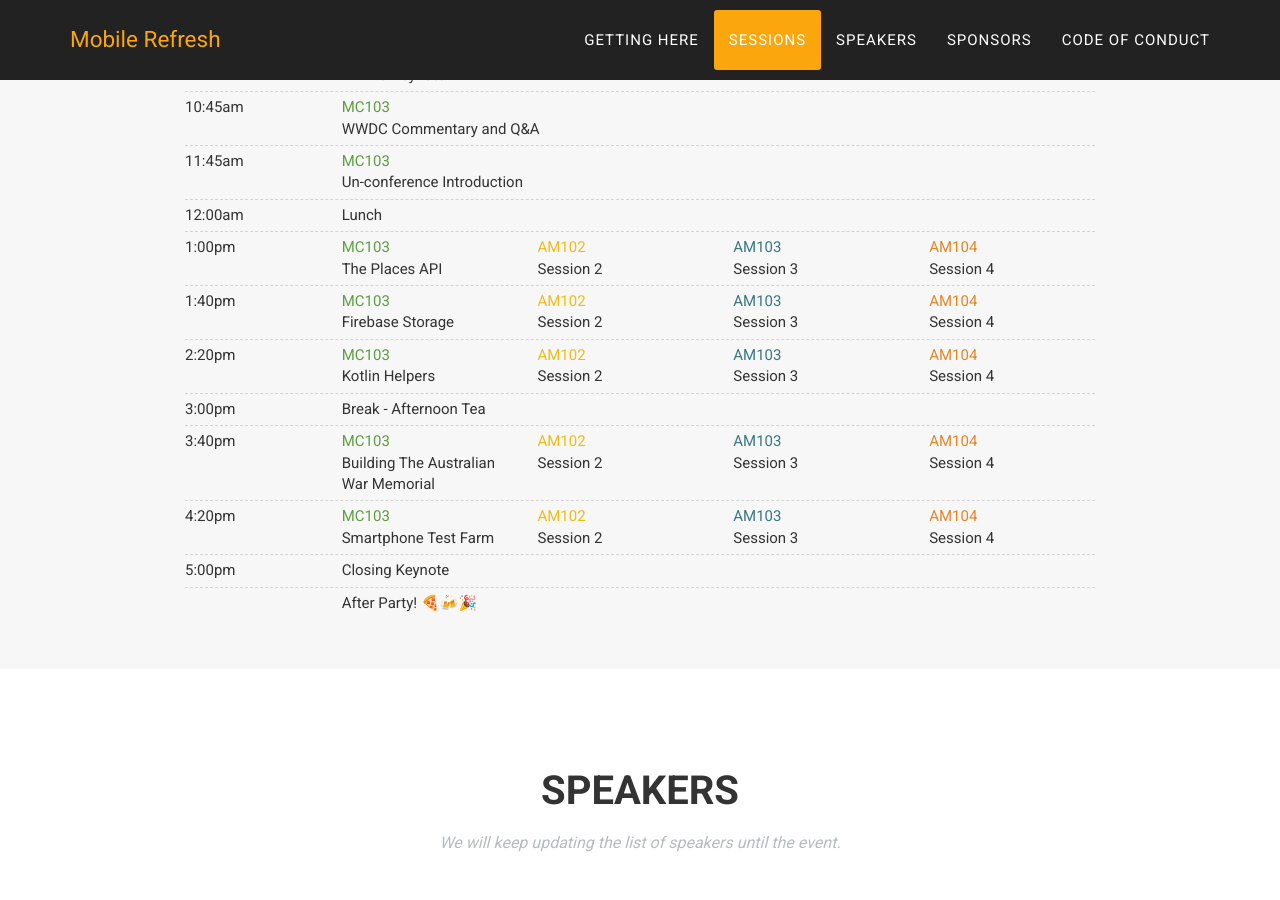
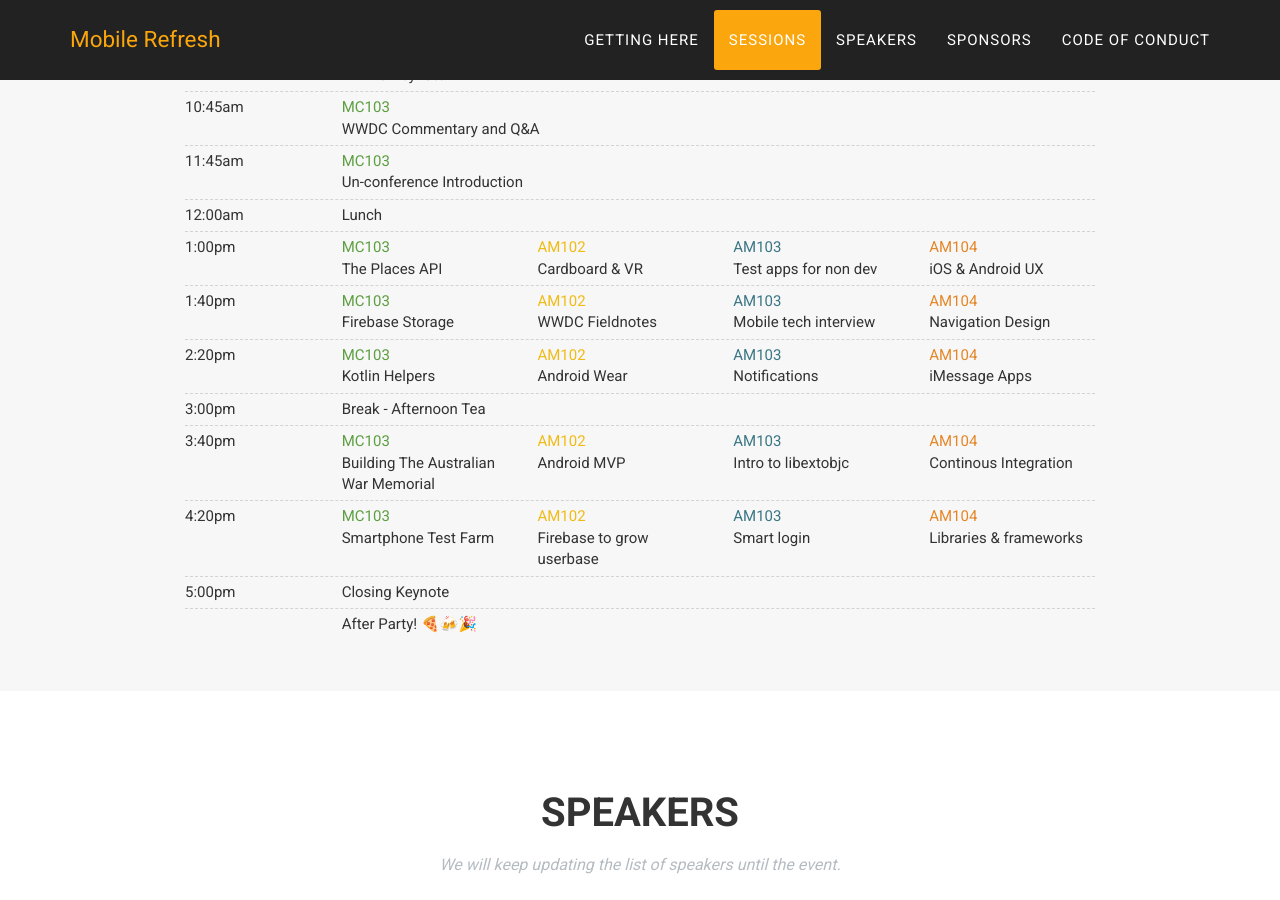
Before and after one commit to MostafaGazar/MostafaGazar.github.io, a Jekyll site: the page built from index.html, in a window 1280 px wide and 900 px high, scrolled down 2298 px. Built offline with Jekyll 4.4.1, drawn with Linux system fonts in a browser that asks for light colours; some web fonts are replaced.

Commit message:
sessions updated

```diff
--- a/_includes/sessions.html
+++ b/_includes/sessions.html
@@ -133,19 +133,19 @@
                       <div class="col col-xs-3">
                             <span>
                                 <div class="event-venue-2">AM102</div>
-                                <div class="event-name">Session 2</div>
+                                <div class="event-name">Cardboard &amp; VR</div>
                             </span>
                       </div>
                       <div class="col col-xs-3">
                             <span>
                                 <div class="event-venue-3">AM103</div>
-                                <div class="event-name">Session 3</div>
+                                <div class="event-name">Test apps for non dev</div>
                             </span>
                       </div>
                       <div class="col col-xs-3">
                             <span>
                                 <div class="event-venue-4">AM104</div>
-                                <div class="event-name">Session 4</div>
+                                <div class="event-name">iOS &amp; Android UX</div>
                             </span>
                       </div>
                     </div>
@@ -166,19 +166,19 @@
                     <div class="col col-xs-3">
                           <span>
                               <div class="event-venue-2">AM102</div>
-                              <div class="event-name">Session 2</div>
+                              <div class="event-name">WWDC Fieldnotes</div>
                           </span>
                     </div>
                     <div class="col col-xs-3">
                           <span>
                               <div class="event-venue-3">AM103</div>
-                              <div class="event-name">Session 3</div>
+                              <div class="event-name">Mobile tech interview</div>
                           </span>
                     </div>
                     <div class="col col-xs-3">
                           <span>
                               <div class="event-venue-4">AM104</div>
-                              <div class="event-name">Session 4</div>
+                              <div class="event-name">Navigation Design</div>
                           </span>
                     </div>
 </div>
@@ -199,19 +199,19 @@
                     <div class="col col-xs-3">
                           <span>
                               <div class="event-venue-2">AM102</div>
-                              <div class="event-name">Session 2</div>
+                              <div class="event-name">Android Wear</div>
                           </span>
                     </div>
                     <div class="col col-xs-3">
                           <span>
                               <div class="event-venue-3">AM103</div>
-                              <div class="event-name">Session 3</div>
+                              <div class="event-name">Notifications</div>
                           </span>
                     </div>
                     <div class="col col-xs-3">
                           <span>
                               <div class="event-venue-4">AM104</div>
-                              <div class="event-name">Session 4</div>
+                              <div class="event-name">iMessage Apps</div>
                           </span>
                     </div>
 </div>
@@ -245,19 +245,19 @@
                     <div class="col col-xs-3">
                           <span>
                               <div class="event-venue-2">AM102</div>
-                              <div class="event-name">Session 2</div>
+                              <div class="event-name">Android MVP</div>
                           </span>
                     </div>
                     <div class="col col-xs-3">
                           <span>
                               <div class="event-venue-3">AM103</div>
-                              <div class="event-name">Session 3</div>
+                              <div class="event-name">Intro to libextobjc</div>
                           </span>
                     </div>
                     <div class="col col-xs-3">
                           <span>
                               <div class="event-venue-4">AM104</div>
-                              <div class="event-name">Session 4</div>
+                              <div class="event-name">Continous Integration</div>
                           </span>
                     </div>
 </div>
@@ -278,19 +278,19 @@
                     <div class="col col-xs-3">
                           <span>
                               <div class="event-venue-2">AM102</div>
-                              <div class="event-name">Session 2</div>
+                              <div class="event-name">Firebase to grow userbase</div>
                           </span>
                     </div>
                     <div class="col col-xs-3">
                           <span>
                               <div class="event-venue-3">AM103</div>
-                              <div class="event-name">Session 3</div>
+                              <div class="event-name">Smart login</div>
                           </span>
                     </div>
                     <div class="col col-xs-3">
                           <span>
                               <div class="event-venue-4">AM104</div>
-                              <div class="event-name">Session 4</div>
+                              <div class="event-name">Libraries &amp; frameworks</div>
                           </span>
                     </div>
 </div>
```
Also changed, not shown: 1 other file.
